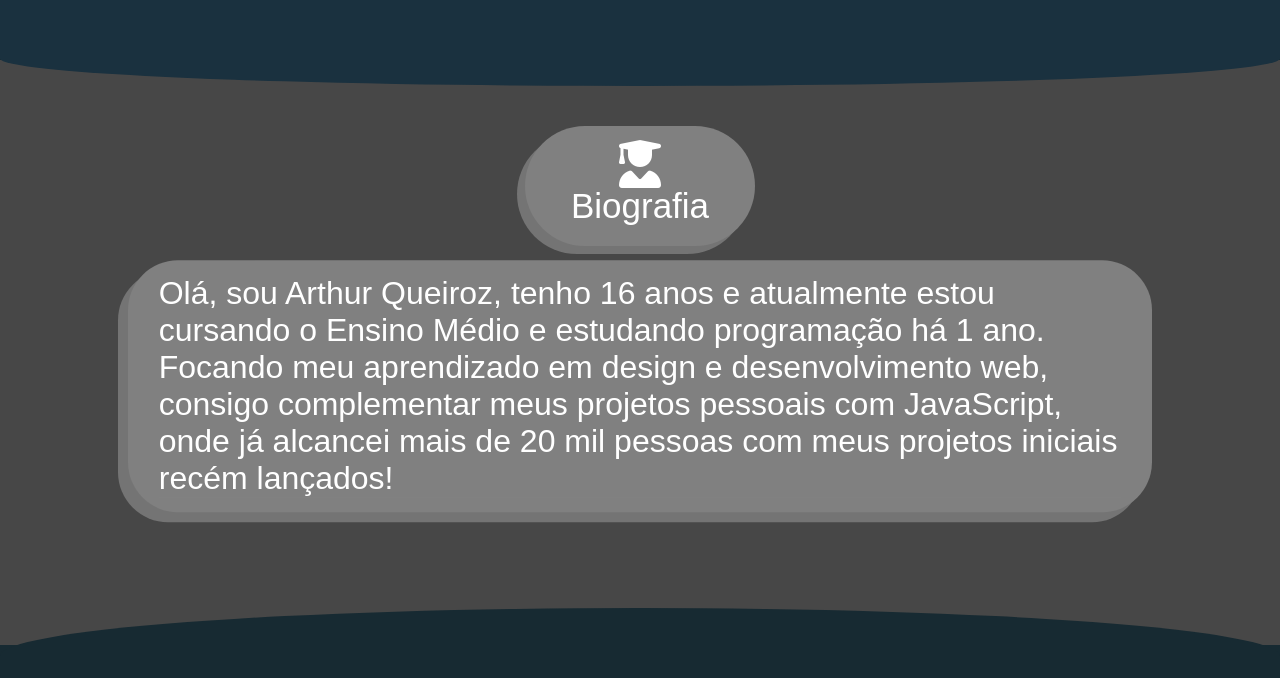
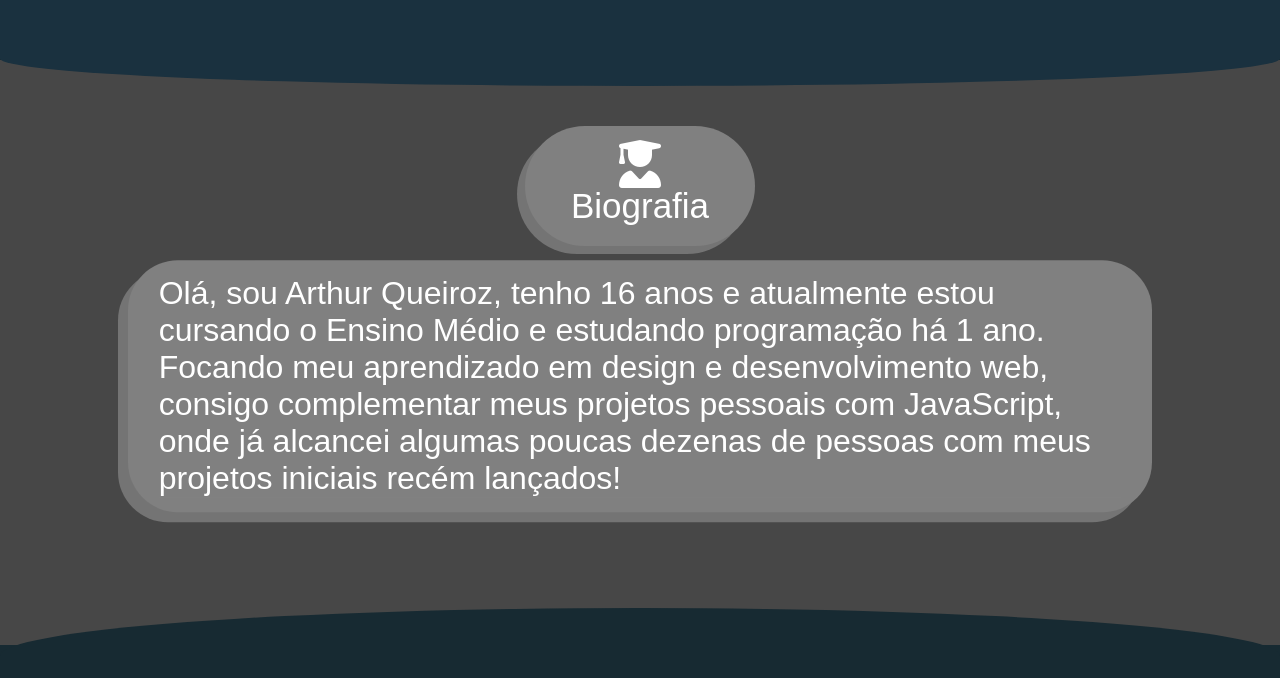
Before and after one commit to ArthyDeveloper/Portifolio, a plain HTML site: page index.html in a window 1280 px wide. Shown: the part 544-1222 px from the top of the page. Drawn offline with Linux system fonts and the light colour scheme; a web font is replaced by a local one.

Commit message:
Pequeno detalhe de texto

```diff
--- a/index.html
+++ b/index.html
@@ -30,7 +30,7 @@
             <p class="BiografiaTitle">Biografia</p>
         </div>
         <div class="BiografiaTextBox">
-            <p class="BiografiaTexto">Olá, sou Arthur Queiroz, tenho 16 anos e atualmente estou cursando o Ensino Médio e estudando programação há 1 ano. Focando meu aprendizado em design e desenvolvimento web, consigo complementar meus projetos pessoais com JavaScript, onde já alcancei mais de 20 mil pessoas com meus projetos iniciais recém lançados!</p>
+            <p class="BiografiaTexto">Olá, sou Arthur Queiroz, tenho 16 anos e atualmente estou cursando o Ensino Médio e estudando programação há 1 ano. Focando meu aprendizado em design e desenvolvimento web, consigo complementar meus projetos pessoais com JavaScript, onde já alcancei algumas poucas dezenas de pessoas com meus projetos iniciais recém lançados!</p>
         </div>
     </section>
     <section class="CompServProjSection">
```
